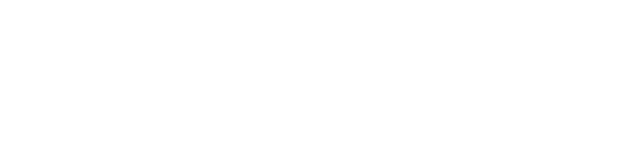
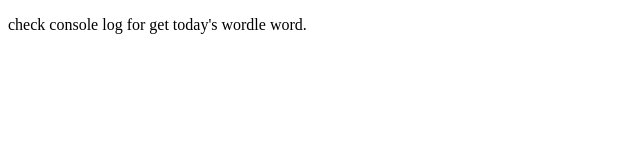
Before and after one commit to yasaidev/wordle-word-gen-by-date, a plain HTML site: page index.html in a window 1280 px wide. Shown: the whole page, without its empty margins (0-640 px from the left). Drawn offline with Linux system fonts and the light colour scheme.

Commit message:
[add] msg

```diff
--- a/index.html
+++ b/index.html
@@ -11,6 +11,7 @@
 </head>
 
 <body>
+    <p>check console log for get today's wordle word.</p>
 
 </body>
 
```
